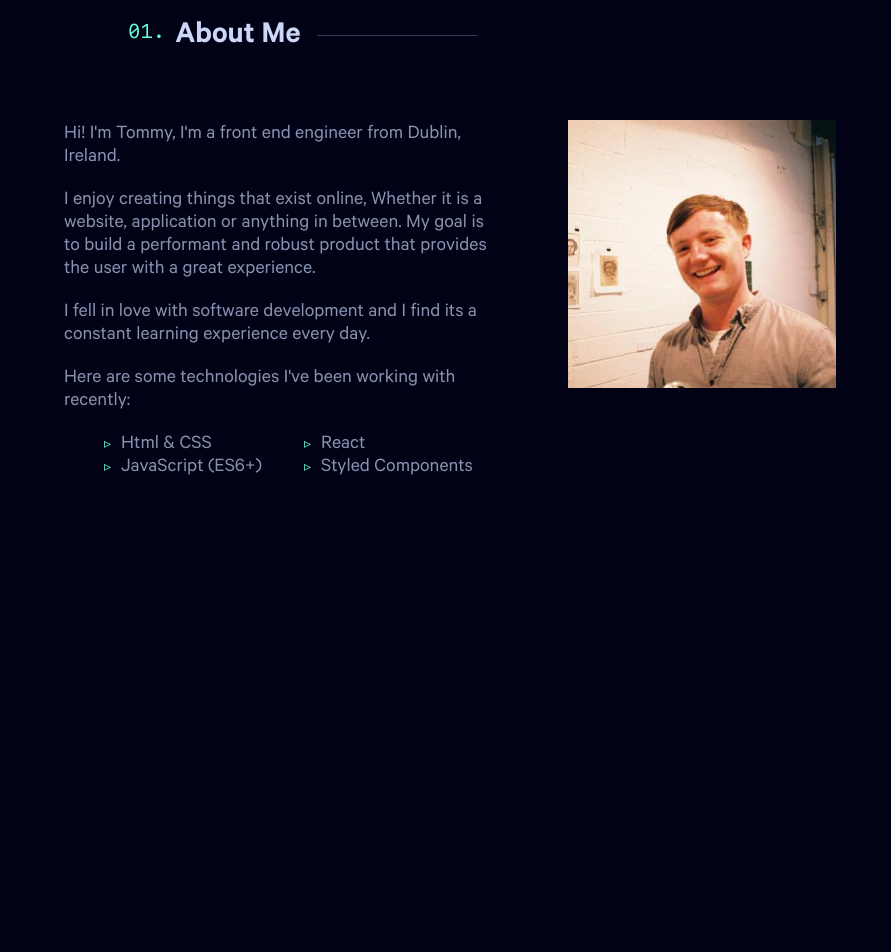
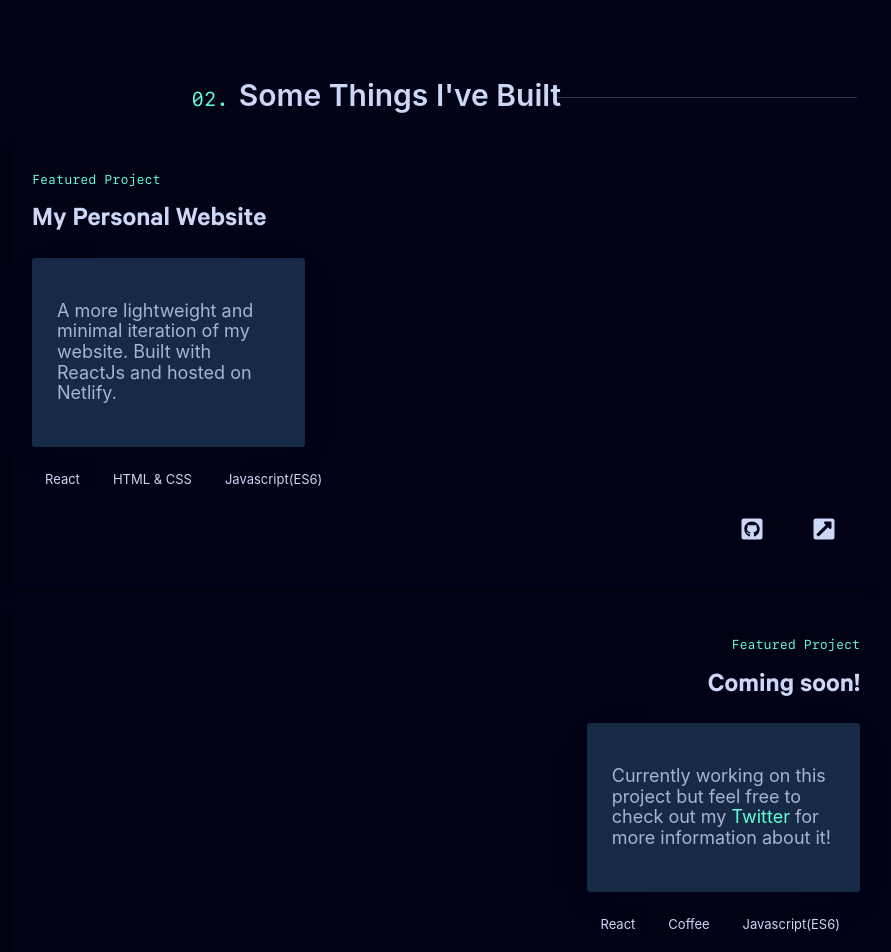
Before and after one commit to tommymaher15/Personal-Site-2.0-, a React (Create React App) app: page / in a window 1280 px wide. Shown: the part 1380-2332 px from the top of the page, without its empty margins (136-1027 px from the left). Built offline with nearby package versions, Linux system fonts and the light colour scheme.

Commit message:
Tidy up final commit for launch! :rocket:

```diff
--- a/src/components/ProjectCards/ProjectCard1.js
+++ b/src/components/ProjectCards/ProjectCard1.js
@@ -2,9 +2,8 @@ import React, { Component } from 'react'
 import styled from '@emotion/styled';
 import theme from '../../styles/theme';
 import { FaGithubSquare,FaExternalLinkSquareAlt  } from 'react-icons/fa';
-
-
-
+//import Image from "./project1.png";
+//
 
 
 const Card = styled.div`
@@ -18,7 +17,7 @@ width: 100%;
 @media (min-width: 768px) {
 
   padding: 20px;
-width:60%;
+width:70%;
 margin-left:8em;
 };
 
@@ -86,7 +85,9 @@ margin: 25px 0px 10px;
 list-style: outside none none;
 justify-content:flex-end;
 align-content:flex-end;
-top: -8rem;`;
+top: -8rem;
+position:relative;
+top:3em;`;
 
 const SocialListItem = styled.li`
 padding-left:1em;
@@ -121,9 +122,8 @@ export default class ProjectCard1 extends Component {
 
 
    <Paragraph>
-   <p>Built with React, This project was such a learning experience for me.
-   I kept the design simple and will be iterating on it constantly overtime.
-    This will be a place for me to showcase all my work going forward!
+
+   <p>A more lightweight and minimal iteration of my website. Built with ReactJs and hosted on Netlify.
     </p>
 
    </Paragraph>
@@ -144,10 +144,11 @@ export default class ProjectCard1 extends Component {
 
           <SocialListItem>
 
-          <A href=""> <FaExternalLinkSquareAlt/></A>
+          <A href="https://clever-nightingale-170988.netlify.app/"> <FaExternalLinkSquareAlt/></A>
           </SocialListItem>
 
           </SocialList>
+
 
 
 
--- a/src/components/ProjectCards/ProjectCard2.js
+++ b/src/components/ProjectCards/ProjectCard2.js
@@ -17,7 +17,7 @@ width: 100%;
 
 @media (min-width: 768px) {
   padding: 20px;
-width:60%;
+width:70%;
 margin-left:8em;
 };
 `;
@@ -104,7 +104,10 @@ list-style: outside none none;
 justify-content:flex-end;
 align-content:flex-end;
 top: -8rem;
-align-self:flex-start`;
+align-self:flex-start;
+position:relative;
+top:3em;
+`;
 
 const SocialListItem = styled.li`
 padding-left:1em;
@@ -124,7 +127,14 @@ const A = styled.a`
 
 text-decoration:none;
 color:inherit;
+
 `;
+
+const Anc = styled.a`
+color:${theme.colors.green};
+text-decoration:none;
+`;
+
 
 /* Reverse the Content. Think this one through.*/
 
@@ -139,7 +149,7 @@ export default class ProjectCard1 extends Component {
 
 
    <Paragraph>
-   <p>Lorem ipsum dolor sit amet, consectetur adipiscing elit. Cras dolor est, rutrum nec vulputate at, condimentum eget dui. Etiam imperdiet nibh enim, ut viverra orci porta sit amet. In sit amet auctor dui. Aenean nibh.
+   <p>Currently working on this project but feel free to check out my <Anc href ="https://twitter.com/TommyMa88163906">Twitter</Anc> for more information about it!
     </p>
 
    </Paragraph>
@@ -147,7 +157,7 @@ export default class ProjectCard1 extends Component {
             <SkillList>
 
                 <SkillListItem>React</SkillListItem>
-                <SkillListItem>HTML & CSS</SkillListItem>
+                <SkillListItem>Coffee</SkillListItem>
                 <SkillListItem>Javascript(ES6)</SkillListItem>
 
            </SkillList>
--- a/src/components/sections/About.js
+++ b/src/components/sections/About.js
@@ -7,8 +7,8 @@ import Image from "./myimg.jpg";
 
 const Section = styled.section`
 background-color:${theme.colors.navy};
-block-size:100%;
-margin-bottom:4em;
+
+
 
 `;
 
@@ -168,7 +168,7 @@ export default function About() {
 
 <Container>
 <TextFlex>
- <p>Hi! I'm Tommy, I'm a front end  engineer from Dublin, Ireland.</p>
+ <p>Hi! I'm Tommy, I'm a front-end developer from Dublin, Ireland.</p>
 
  <p>
  I enjoy creating things that exist online, Whether it is a website, application or anything in between.
--- a/src/components/sections/Contact.js
+++ b/src/components/sections/Contact.js
@@ -7,7 +7,7 @@ import theme from '../../styles/theme';
 // Initial Nav working
 const Section = styled.section`
 background-color:${theme.colors.navy};
-block-size:100%;
+
 
 `;
 
--- a/src/components/sections/Hero.js
+++ b/src/components/sections/Hero.js
@@ -8,7 +8,7 @@ const Div = styled.section`
 
 background-color:${theme.colors.navy};
 
-block-size:100%;
+
 
 
 
@@ -123,7 +123,7 @@ export default class Hero extends Component {
        <Heading3>I solve problems using code.</Heading3>
 
        <HeroP>
-        I am a Front end developer based in Dublin, Ireland specializing
+        I am a front-end developer based in Dublin, Ireland specializing
         in building clean and robust products that solve your problems and look great.
         </HeroP>
 
--- a/src/components/sections/MyWork.js
+++ b/src/components/sections/MyWork.js
@@ -9,7 +9,7 @@ import ProjectCard2 from "../ProjectCards/ProjectCard2";
 const Div = styled.section`
 
 background-color:${theme.colors.navy};
-block-size:100%;
+
 
 `;
 /*OverArching Grid Container.
--- a/src/layouts/Content.js
+++ b/src/layouts/Content.js
@@ -14,7 +14,8 @@ const Div = styled.div`
  display:grid;
 
  grid-template-columns:1fr;
- grid-template-rows: repeat(4, 1fr);
+ /* It'll do for now. See what feedback is needed for this. */
+ grid-template-rows: 1fr 1fr auto 1fr;
 `;
 
 export default class Content extends Component {
--- a/src/layouts/Footer.js
+++ b/src/layouts/Footer.js
@@ -1,6 +1,5 @@
 import React from 'react';
 import styled from '@emotion/styled';
-import mixin from '../styles/mixin';
 import theme from '../styles/theme';
 import { FaGithubSquare, FaLinkedin,FaTwitterSquare } from 'react-icons/fa';
 
@@ -15,15 +14,17 @@ bottom:0;
  block-size: min(10vh);
     background-color:${theme.colors.darkNavy};
     color:${theme.colors.vLightSlate};
-    ${mixin.centerStyles};
+    display:flex;
+    align-content:center;
+justify-content:center;
 
 `;
 
 
 const SocialList = styled.ul`
 list-style-type:none;
-align-content:center;
-justify-content:center;
+
+
 @media(min-width: 768px){
     display:none;
 }
@@ -33,14 +34,15 @@ justify-content:center;
 
 const SocialListItem = styled.li`
 display:inline-block;
+align-self:center;
+justify-self:center;
 font-size:24px;
-padding-left:60px;
+padding-left:1em;
 color: ${theme.colors.vLightSlate};
 &:hover{
   color:${theme.colors.green};
 
-  /* Come back to this for the styling remember!!! */
-  transform: scale(1.150);
+
 };
 
 `;
--- a/src/styles/colors.js
+++ b/src/styles/colors.js
@@ -9,10 +9,10 @@
     lightSlate:  '#a8b2d1',
     vLightSlate: '#ccd6f6',
     white:       '#e6f1ff',
-    green:      '#64ffda',
+    green:      '#0077B6'
 
    };
 
-
+  // possible accent  #64ffda
 
    export default colors;
```
Also changed, not shown: src/App.css (line endings or trailing spaces), src/components/ProjectCards/project1.png (renamed from src/images/project1.png).
